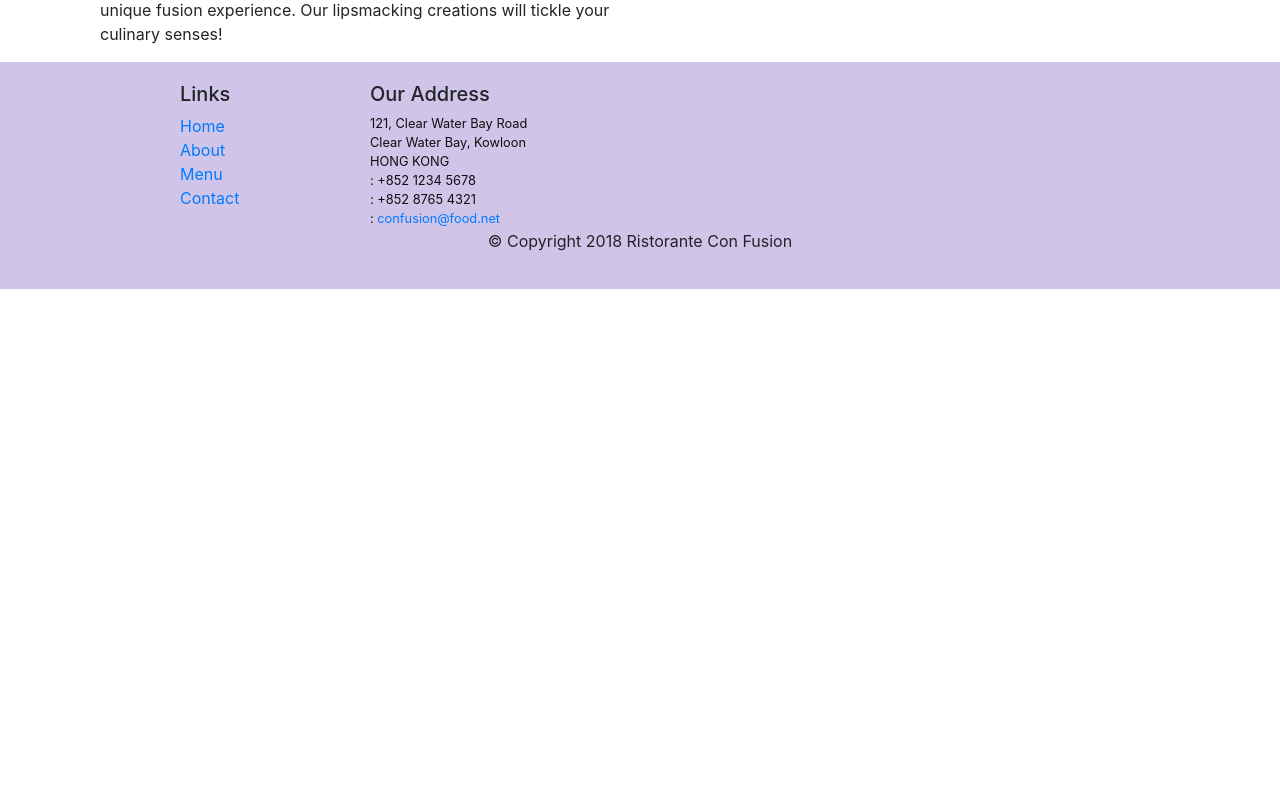
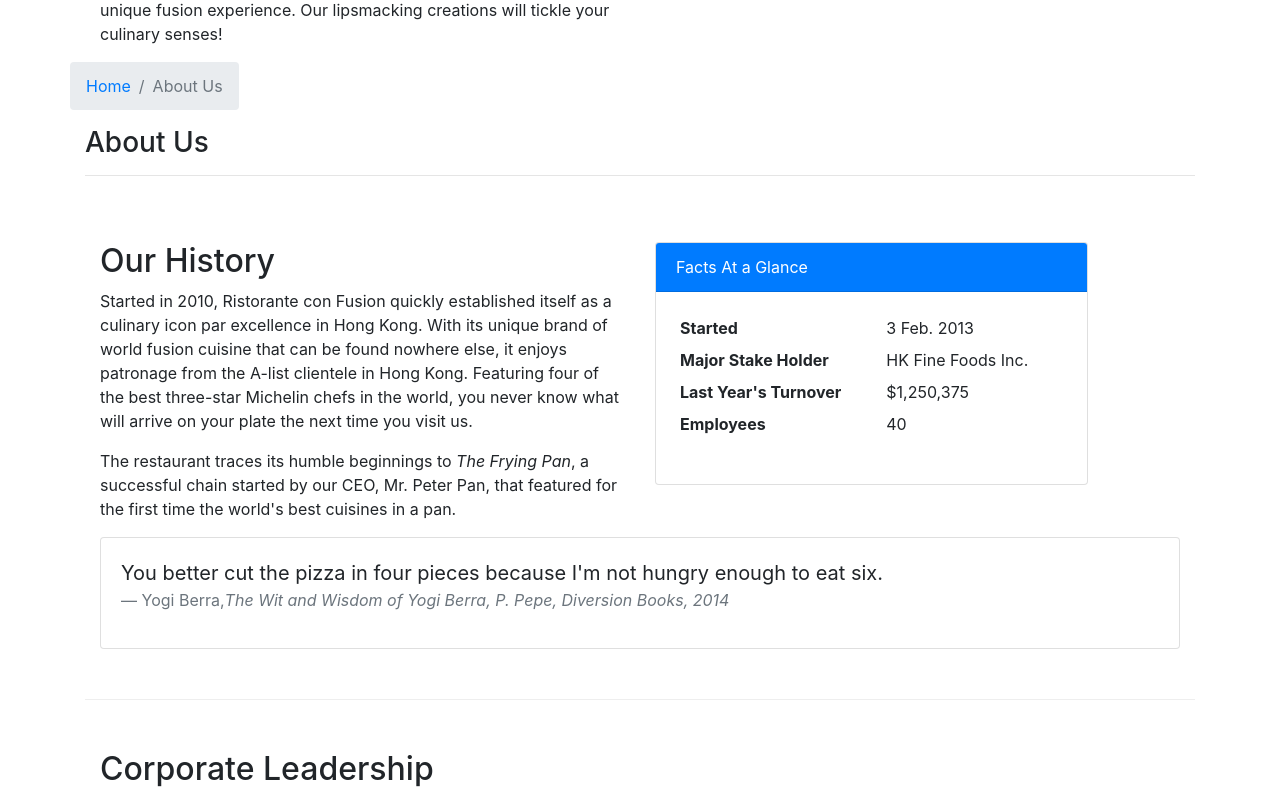
Before and after one commit to Umesh118/react-confusion, a React (Create React App) app: page /aboutus in a window 1280 px wide. Shown: the part 180-980 px from the top of the page. Before the commit the page ends 800 px from the top, so only its background shows below. Built offline with nearby package versions, Linux system fonts and the light colour scheme.

Commit message:
Assignment 2

```diff
--- /dev/null
+++ b/src/components/AboutComponent.js
@@ -0,0 +1,116 @@
+import React from "react";
+import {
+  Breadcrumb,
+  BreadcrumbItem,
+  Card,
+  CardBody,
+  CardHeader,
+  Media,
+} from "reactstrap";
+import { Link } from "react-router-dom";
+
+function RenderLeader({ leader }) {
+  return (
+    <div key={leader.id} className="col-12 mt-5">
+      <Media tag="li">
+        <Media left middle>
+          <Media object src={leader.image} alt={leader.name} />
+        </Media>
+        <Media body className="ml-5">
+          <Media heading>{leader.name}</Media>
+          <p>{leader.description}</p>
+        </Media>
+      </Media>
+    </div>
+  );
+}
+
+function About(props) {
+  const leaders = props.leaders.map((leader) => {
+    return <RenderLeader leader={leader} />;
+  });
+
+  return (
+    <div className="container">
+      <div className="row">
+        <Breadcrumb>
+          <BreadcrumbItem>
+            <Link to="/home">Home</Link>
+          </BreadcrumbItem>
+          <BreadcrumbItem active>About Us</BreadcrumbItem>
+        </Breadcrumb>
+        <div className="col-12">
+          <h3>About Us</h3>
+          <hr />
+        </div>
+      </div>
+      <div className="row row-content">
+        <div className="col-12 col-md-6">
+          <h2>Our History</h2>
+          <p>
+            Started in 2010, Ristorante con Fusion quickly established itself as
+            a culinary icon par excellence in Hong Kong. With its unique brand
+            of world fusion cuisine that can be found nowhere else, it enjoys
+            patronage from the A-list clientele in Hong Kong. Featuring four of
+            the best three-star Michelin chefs in the world, you never know what
+            will arrive on your plate the next time you visit us.
+          </p>
+          <p>
+            The restaurant traces its humble beginnings to{" "}
+            <em>The Frying Pan</em>, a successful chain started by our CEO, Mr.
+            Peter Pan, that featured for the first time the world's best
+            cuisines in a pan.
+          </p>
+        </div>
+        <div className="col-12 col-md-5">
+          <Card>
+            <CardHeader className="bg-primary text-white">
+              Facts At a Glance
+            </CardHeader>
+            <CardBody>
+              <dl className="row p-1">
+                <dt className="col-6">Started</dt>
+                <dd className="col-6">3 Feb. 2013</dd>
+                <dt className="col-6">Major Stake Holder</dt>
+                <dd className="col-6">HK Fine Foods Inc.</dd>
+                <dt className="col-6">Last Year's Turnover</dt>
+                <dd className="col-6">$1,250,375</dd>
+                <dt className="col-6">Employees</dt>
+                <dd className="col-6">40</dd>
+              </dl>
+            </CardBody>
+          </Card>
+        </div>
+        <div className="col-12">
+          <Card>
+            <CardBody className="bg-faded">
+              <blockquote className="blockquote">
+                <p className="mb-0">
+                  You better cut the pizza in four pieces because I'm not hungry
+                  enough to eat six.
+                </p>
+                <footer className="blockquote-footer">
+                  Yogi Berra,
+                  <cite title="Source Title">
+                    The Wit and Wisdom of Yogi Berra, P. Pepe, Diversion Books,
+                    2014
+                  </cite>
+                </footer>
+              </blockquote>
+            </CardBody>
+          </Card>
+        </div>
+      </div>
+      <div className="row row-content">
+        <div className="col-12">
+          <h2>Corporate Leadership</h2>
+        </div>
+        <div className="col-12">
+          <Media list>{leaders}</Media>
+        </div>
+      </div>
+    </div>
+  );
+}
+
+export default About;
--- a/src/components/ContactComponent.js
+++ b/src/components/ContactComponent.js
@@ -1,9 +1,21 @@
 import React from "react";
+import { Breadcrumb, BreadcrumbItem } from "reactstrap";
+import { Link } from "react-router-dom";
 
 function Contact(props) {
   return (
     <div className="container">
       <div className="row row-content">
+        <Breadcrumb>
+          <BreadcrumbItem>
+            <Link to="/home">Home</Link>
+          </BreadcrumbItem>
+          <BreadcrumbItem active>Contact Us</BreadcrumbItem>
+        </Breadcrumb>
+        <div className="col-12">
+          <h3>Contact Us</h3>
+          <hr />
+        </div>
         <div className="col-12">
           <h3>Location Information</h3>
         </div>
--- a/src/components/DishDetailComponent.js
+++ b/src/components/DishDetailComponent.js
@@ -1,5 +1,14 @@
 import React from "react";
-import { Card, CardImg, CardText, CardBody, CardTitle } from "reactstrap";
+import {
+  Card,
+  CardImg,
+  CardText,
+  CardBody,
+  CardTitle,
+  Breadcrumb,
+  BreadcrumbItem,
+} from "reactstrap";
+import { Link } from "react-router-dom";
 
 function RenderDish({ dish }) {
   if (dish != null) {
@@ -55,9 +64,27 @@
   }
 
   return (
-    <div className="row">
-      <RenderDish dish={dish} />
-      <RenderComments comments={props.dish.comments} />
+    <div className="container">
+      <div className="row">
+        <Breadcrumb>
+          <BreadcrumbItem>
+            <Link to="/menu">Menu</Link>
+          </BreadcrumbItem>
+          <BreadcrumbItem active>{props.dish.name}</BreadcrumbItem>
+        </Breadcrumb>
+        <div className="col-12">
+          <h3>{props.dish.name}</h3>
+          <hr />
+        </div>
+      </div>
+      <div className="row">
+        <div className="col-12 col-md-5 m-1">
+          <RenderDish dish={dish} />
+        </div>
+        <div className="col-12 col-md-5 m-1">
+          <RenderComments comments={props.comments} />
+        </div>
+      </div>
     </div>
   );
 };
--- a/src/components/FooterComponent.js
+++ b/src/components/FooterComponent.js
@@ -1,5 +1,6 @@
 import React from "react";
 import "../App.css";
+import { Link } from "react-router-dom";
 
 function Footer(props) {
   return (
@@ -10,16 +11,16 @@
             <h5>Links</h5>
             <ul className="list-unstyled">
               <li>
-                <a href="#">Home</a>
+                <Link to="/home">Home</Link>
               </li>
               <li>
-                <a href="#">About</a>
+                <Link to="/aboutus">About Us</Link>
               </li>
               <li>
-                <a href="#">Menu</a>
+                <Link to="/menu">Menu</Link>
               </li>
               <li>
-                <a href="contactus.html">Contact</a>
+                <Link to="/contactus">Contact Us</Link>
               </li>
             </ul>
           </div>
--- a/src/components/MainComponent.js
+++ b/src/components/MainComponent.js
@@ -6,6 +6,7 @@
 import { PROMOTIONS } from "../shared/promotions";
 import { LEADERS } from "../shared/leaders";
 import DishDetail from "./DishDetailComponent";
+import About from "./AboutComponent";
 import Contact from "./ContactComponent";
 import Header from "./HeaderComponent";
 import Footer from "./FooterComponent";
@@ -23,6 +24,22 @@
   }
 
   render() {
+    debugger;
+    const DishWithId = ({ match }) => {
+      return (
+        <DishDetail
+          dish={
+            this.state.dishes.filter(
+              (dish) => dish.id === parseInt(match.params.dishId, 10)
+            )[0]
+          }
+          comments={this.state.comments.filter(
+            (comment) => comment.dishId === parseInt(match.params.dishId, 10)
+          )}
+        />
+      );
+    };
+
     return (
       <div className="App">
         <Header />
@@ -44,10 +61,15 @@
             }
           ></Route>
           <Route
+            path="/aboutus"
+            element={<About leaders={this.state.leaders} />}
+          />
+          <Route
             exact
             path="/menu"
             element={<Menu dishes={this.state.dishes} />}
           ></Route>
+          <Route path="/menu/:dishId" element={<DishWithId />} />
           <Route exact path="/contactus" element={<Contact />}></Route>
         </Routes>
 
--- a/src/components/MenuComponent.js
+++ b/src/components/MenuComponent.js
@@ -1,14 +1,24 @@
 import React from "react";
 // import { Media } from "reactstrap";
-import { Card, CardImg, CardImgOverlay, CardTitle } from "reactstrap";
+import {
+  Card,
+  CardImg,
+  CardImgOverlay,
+  CardTitle,
+  Breadcrumb,
+  BreadcrumbItem,
+} from "reactstrap";
+import { Link } from "react-router-dom";
 
 function RenderMenuItem({ dish, onClick }) {
   return (
-    <Card onClick={() => onClick(dish.id)}>
-      <CardImg width="100%" src={dish.image} alt={dish.name} />
-      <CardImgOverlay>
-        <CardTitle>{dish.name}</CardTitle>
-      </CardImgOverlay>
+    <Card>
+      <Link to={`/menu/${dish.id}`}>
+        <CardImg width="100%" src={dish.image} alt={dish.name} />
+        <CardImgOverlay>
+          <CardTitle>{dish.name}</CardTitle>
+        </CardImgOverlay>
+      </Link>
     </Card>
   );
 }
@@ -17,13 +27,25 @@
   const menu = props.dishes.map((dish) => {
     return (
       <div key={dish.id} className="col-12 col-md-5 m-1">
-        <RenderMenuItem dish={dish} onClick={props.onClick} />
+        <RenderMenuItem dish={dish} />
       </div>
     );
   });
 
   return (
     <div className="container">
+      <div className="row">
+        <Breadcrumb>
+          <BreadcrumbItem>
+            <Link to="/home">Home</Link>
+          </BreadcrumbItem>
+          <BreadcrumbItem active>Menu</BreadcrumbItem>
+        </Breadcrumb>
+        <div className="col-12">
+          <h3>Menu</h3>
+          <hr />
+        </div>
+      </div>
       <div className="row">{menu}</div>
     </div>
   );
```
